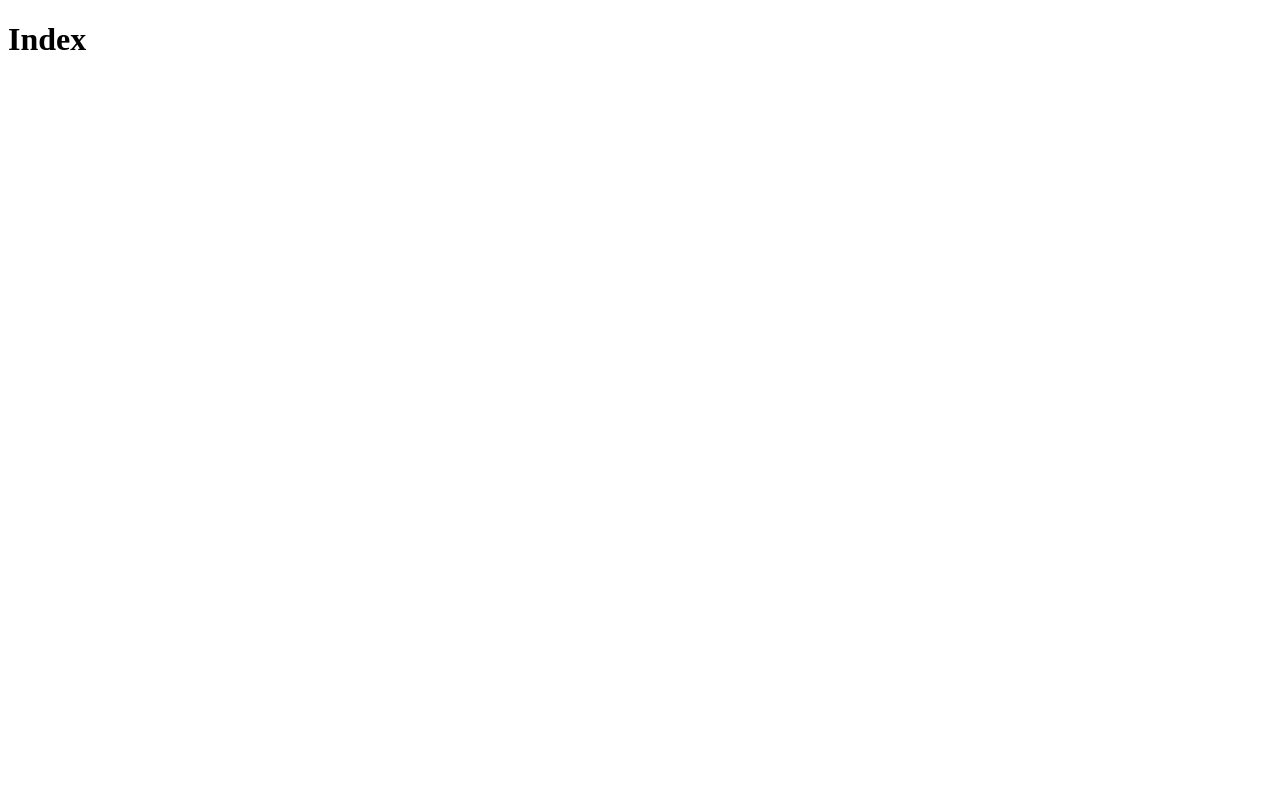
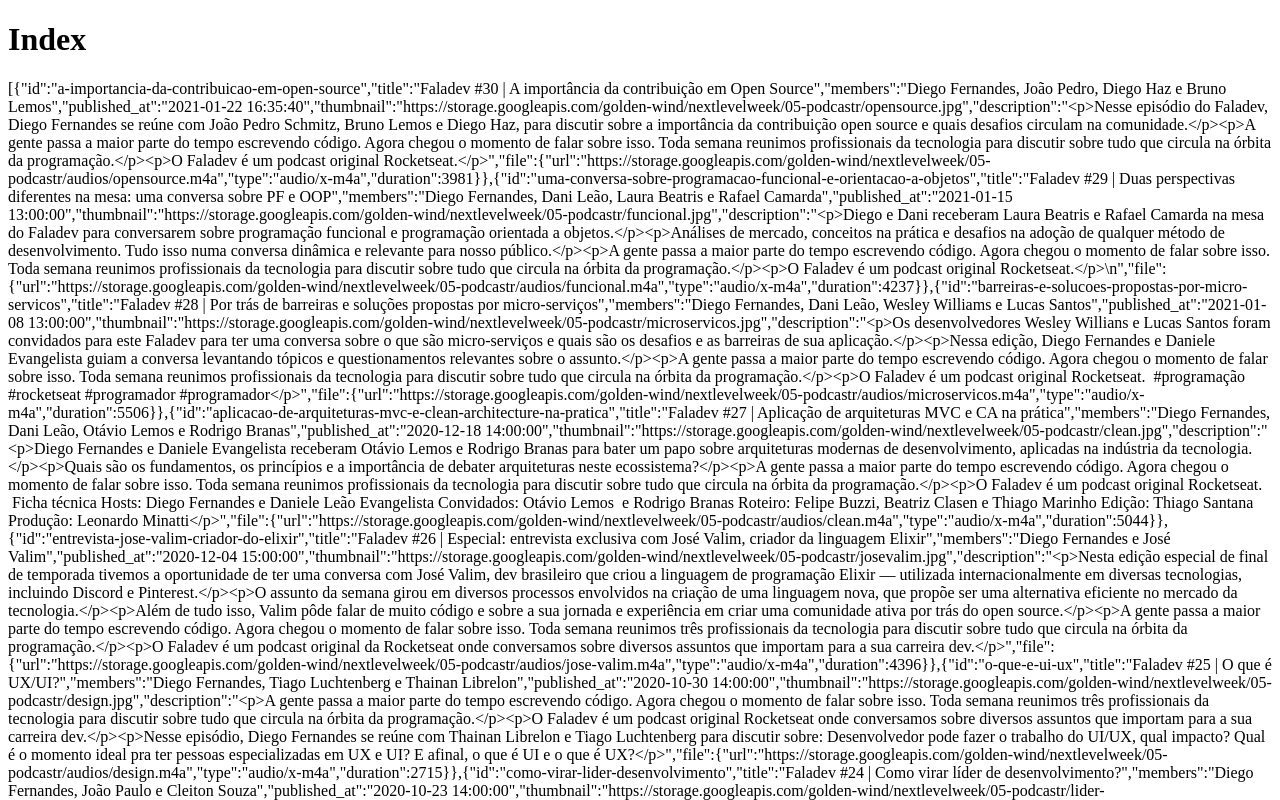
Before and after one commit to Kmiokande/nlw05-podcastr, a Next.js app: page / in a window 1280 px wide. Shown: the top 800 px of the page. Built offline with nearby package versions, Linux system fonts and the light colour scheme; data requests are answered from the project's data file.

Commit message:
Using SSG on the page

```diff
--- a/src/pages/index.tsx
+++ b/src/pages/index.tsx
@@ -1,5 +1,21 @@
-export default function Home() {
+export default function Home(props) {
   return (
-    <h1>Index</h1>
+    <div>
+      <h1>Index</h1>
+      <p>{JSON.stringify(props.episodes)}</p>
+    </div>
   )
 }
+
+// Estamos usando o método SSG (Static Site Generator)
+export async function getStaticProps() {
+  const response = await fetch('http://localhost:3333/episodes')
+  const data = await response.json()
+
+  return {
+    props: {
+      episodes: data,
+    },
+    revalidate: 60 * 60 * 8, // A chamada na API só será feita três vezes ao dia.
+  }
+}
```
